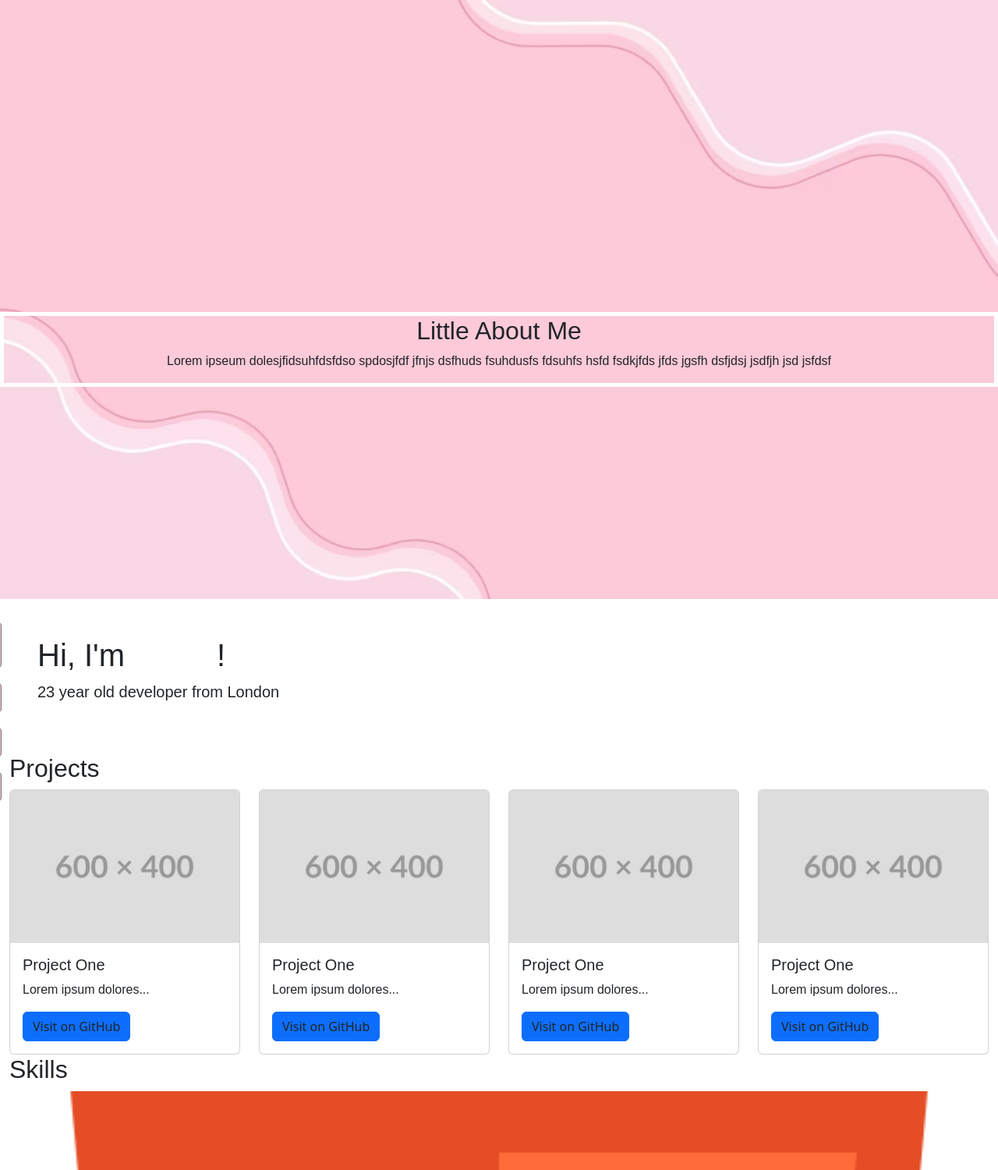
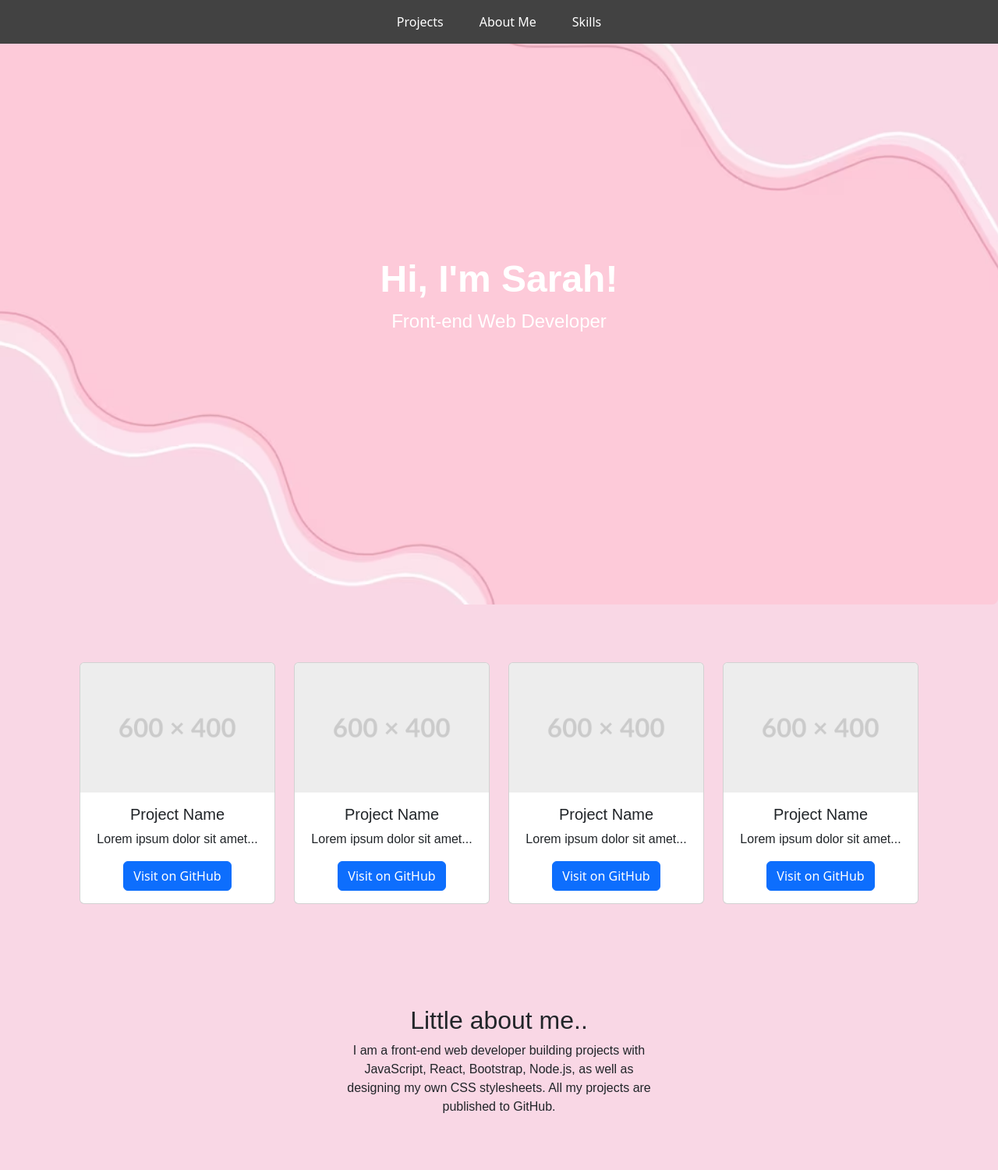
Before and after one commit to skechekar/bootstrap-portfolio, a plain HTML site: page index.html in a window 1280 px wide. Shown: the top 1500 px of the page at 78% size. Drawn offline with nearby package versions, Linux system fonts and the light colour scheme.

Commit message:
edited css

```diff
--- a/assets/css/style.css
+++ b/assets/css/style.css
@@ -1,19 +1,7 @@
 /* General */
 
-html {
-    scroll-behavior: smooth;
-    height: 100%;
-    width: 100%;
-}
-
 body {
-    width: 100%;
-    height: 100%;
-}
-
-a {
-    text-decoration: none !important;
-    color: inherit !important;
+    background-color: #f9d7e5 !important;
 }
 
 /* Text */
@@ -25,59 +13,110 @@ p {
     font-family: Arial, Helvetica, sans-serif;
 }
 
-/* Hero Image */
-
-.background {
-    background-image: url(../images/pinkhero.jpeg);
-    width: 100%;
-    height: 96%;
-    top: 0;
-    background-repeat: no-repeat;
-    background-size: cover;
-    z-index: -1;
-}
-
 /* Navbar */
 
-#navbar {
-    position: fixed;
+.customNav {
+    position: fixed !important;
+    width: 100%;
+    background: url("../images/transparency.png");
+    background-color: transparent;
+    background-size: cover;
     z-index: 10;
 }
 
-.nav-container {
-    margin: 20px;
-    width: auto;
-    overflow: hidden;
-    background-color: transparent;
-    position: absolute;
-    top: 0;
+.navbar-nav {
+    margin-left: auto;
+    margin-right: 0 !important;
 }
 
-#navlink {
-    float: inline-end;
-    color: #000000;
-    padding: 7px;
-    margin: 10px;
-    background-color: pink;
-    text-decoration-line: none;
+.nav-item {
+    margin: 0px 15px;
 }
 
-#navlink:hover {
-    background-color: rgb(206, 115, 132);
+.customNav a {
+    color: white !important;
+}
+
+.nav-link:hover {
+    color: rgb(236, 157, 157) !important;
 }
 
 /* Jumbotron */
 
-.name {
+.pinkBackground {
+    background-image: url(../images/pinkhero.jpeg);
+    background-size: cover;
+    background-repeat: no-repeat;
+    height: calc(100vh - 25px);
+    display: flex;
+    align-items: center;
+    justify-content: center;
+}
+
+.jumboCopy {
+    width: 70%;
+    min-width: 500px;
+    max-width: 700px;
     color: white;
+    text-align: center;
+}
+
+/* Project Cards */
+
+.content {
+    padding: 50px;
+}
+
+.projects {
+    padding: 0px 90px 30px 90px;
+}
+
+.cardContainer {
+    text-align: center;
+}
+
+.card img {
+    transition: all 0.5s ease-in-out;
+    opacity: 0.5;
+}
+
+.card img:hover {
+    box-shadow: inset 0px 0px 20px rgba(232,102,236,1), 0 0 15px rgba(232,102,236,1);
+    opacity: 1;
 }
 
 /* About Me */
 
 .about {
-    position: absolute;
-    top: 400px;
+    width: 40%;
     text-align: center;
-    border: solid white 5px;
-    display: inline-block !important;
+    padding: 50px;
 }
+
+/* Skills */
+
+.skills {
+    display: flex;
+    justify-content: center;
+    padding-bottom: 100px;
+}
+
+.skillicon {
+    width: 70px;
+    height: 70px;
+    margin: 15px;
+}
+
+/* Footer */
+
+.contacticon {
+    width: 40px;
+    margin: 10px;
+}
+
+.contact {
+    background-color: white;
+    padding: 20px;
+    display: flex;
+    justify-content: center;
+}
--- a/index.html
+++ b/index.html
@@ -10,48 +10,51 @@
     <link rel="stylesheet" href="./assets/css/style.css"
 
 </head>
+
 <body>
 
-<!-- Hero Image -->
-<div class="background">
-</div>
-
 <!-- Navbar -->
-    <nav class="navbar bg-body-tertiary" id="navbar">
-        <form class="container-fluid justify-content-end nav-container">
-          <button class="btn btn-sm btn-outline-secondary" type="button" id="navlink"><a href="#about">About Me</a></button>
-          <button class="btn btn-sm btn-outline-secondary" type="button" id="navlink"><a href="#projects">Projects</a></button>
-          <button class="btn btn-sm btn-outline-secondary" type="button" id="navlink">Skills</button>
-          <button class="btn btn-sm btn-outline-secondary" type="button" id="navlink">Contact</button>
-        </form>
-    </nav>
+    <nav class="navbar navbar-expand-lg bg-body-tertiary customNav">
+    <div class="container-fluid">
+      <button class="navbar-toggler" type="button" data-bs-toggle="collapse" data-bs-target="#navbarSupportedContent" aria-controls="navbarSupportedContent" aria-expanded="false" aria-label="Toggle navigation">
+        <span class="navbar-toggler-icon"></span>
+      </button>
+      <div class="collapse navbar-collapse" id="navbarSupportedContent">
+        <ul class="navbar-nav me-auto mb-2 mb-lg-0">
+          <li class="nav-item">
+            <a class="nav-link" href="#projects">Projects</a>
+          </li>
+          <li class="nav-item">
+            <a class="nav-link" href="#about">About Me</a>
+          </li>
+          <li class="nav-item">
+            <a class="nav-link" href="#skills">Skills</a>
+          </li>
+        </ul>
+      </div>
+    </div>
+  </nav>
 <!-- End Navbar -->
 
 <!-- Jumbotron -->
-    <div class="container-fluid p-5 jumbotron pinkBackground" id="about">
-        <h1>Hi, I'm <span class="name">Sarah</span>!</h1>
-        <p class="lead">23 year old developer from London</p>
+    <div class="p-5 mb-4 bg-body-tertiary rounded-3 pinkBackground">
+        <div class="container-fluid py-5 jumboCopy">
+            <h1 class="display-5 fw-bold">Hi, I'm Sarah!</h1>
+            <p class="col-md-12 fs-4">Front-end Web Developer</p>
+        </div>
     </div>
 <!-- End Jumbotron -->
 
-<!-- About Me -->
-    <div class="container-fluid about">
-        <h2 class="sectionHeading" id="aboutHeading">Little About Me</h2>
-        <p>Lorem ipseum dolesjfidsuhfdsfdso spdosjfdf jfnjs dsfhuds fsuhdusfs fdsuhfs hsfd fsdkjfds jfds jgsfh dsfjdsj jsdfjh jsd jsfdsf<p>
-    </div>
-<!-- End About Me -->
-
 <!-- Cards-->
     <div class="container-fluid content" id="projects">
-        <h2 class="sectionheading">Projects</h2>
         <div class="row projects">
     <!-- Card 1 -->
             <div class="cardContainer col-lg-3 col-md-4 col-sm-12">
                 <div class="card">
                     <img src="./assets/images/placeholder600x400.jpg" class="card-img-top">
                     <div class="card-body">
-                        <h5 class="card-title">Project One</h5>
-                        <p class="card-text">Lorem ipsum dolores...</p>
+                        <h5 class="card-title">Project Name</h5>
+                        <p class="card-text">Lorem ipsum dolor sit amet...</p>
                         <a href="#" class="btn btn-primary">Visit on GitHub</a>
                     </div>
                 </div>
@@ -61,8 +64,8 @@
                 <div class="card">
                     <img src="./assets/images/placeholder600x400.jpg" class="card-img-top">
                     <div class="card-body">
-                        <h5 class="card-title">Project One</h5>
-                        <p class="card-text">Lorem ipsum dolores...</p>
+                        <h5 class="card-title">Project Name</h5>
+                        <p class="card-text">Lorem ipsum dolor sit amet...</p>
                         <a href="#" class="btn btn-primary">Visit on GitHub</a>
                     </div>
                 </div>
@@ -72,8 +75,8 @@
                 <div class="card">
                     <img src="./assets/images/placeholder600x400.jpg" class="card-img-top">
                     <div class="card-body">
-                        <h5 class="card-title">Project One</h5>
-                        <p class="card-text">Lorem ipsum dolores...</p>
+                        <h5 class="card-title">Project Name</h5>
+                        <p class="card-text">Lorem ipsum dolor sit amet...</p>
                         <a href="#" class="btn btn-primary">Visit on GitHub</a>
                     </div>
                 </div>
@@ -83,8 +86,8 @@
                 <div class="card">
                     <img src="./assets/images/placeholder600x400.jpg" class="card-img-top">
                     <div class="card-body">
-                        <h5 class="card-title">Project One</h5>
-                        <p class="card-text">Lorem ipsum dolores...</p>
+                        <h5 class="card-title">Project Name</h5>
+                        <p class="card-text">Lorem ipsum dolor sit amet...</p>
                         <a href="#" class="btn btn-primary">Visit on GitHub</a>
                     </div>
                 </div>
@@ -93,24 +96,30 @@
     </div>
 <!-- End Cards -->
 
+<!-- About -->
+    <div class="about mx-auto" id="about">
+        <h2>Little about me..</h2>
+        <p>I am a front-end web developer building projects with JavaScript, React, Bootstrap, Node.js, as well as designing my own CSS stylesheets. All my projects are published to GitHub.</p>
+    </div>
+<!-- End About -->
+
 <!-- Skills -->
-    <div class="container-fluid skills">
-        <h2 class="sectionHeading">Skills</h2>
-        <div class="row skills">
-            <img src="./assets/images/htmllogo.png" alt="html logo" id="html">
-            <img src="./assets/images/csslogo.png" alt="css logo" id="css">
-            <img src="./assets/images/jslogo_2.png" alt="javascript logo" id="js">
-            <img src="./assets/images/nodejslogo.png" alt="node.js logo" id="nodejs">
-            <img src="./assets/images/reactlogo.png" alt="react logo" id="react">
-            <img src="./assets/images/ui-ux.png" alt="ui and ux" id="ui-ux">
+    <div class="container-fluid skills" id="skills">
+            <img src="./assets/images/htmllogo.png" alt="html logo" id="html" class="skillicon">
+            <img src="./assets/images/csslogo.png" alt="css logo" id="css" class="skillicon">
+            <img src="./assets/images/jslogo_2.png" alt="javascript logo" id="js" class="skillicon">
+            <img src="./assets/images/nodejslogo.png" alt="node.js logo" id="nodejs" class="skillicon">
+            <img src="./assets/images/reactlogo.png" alt="react logo" id="react" class="skillicon">
+            <img src="./assets/images/ui-ux.png" alt="ui and ux" id="ui-ux" class="skillicon">
+    </div>
 <!-- End Skills -->
 
 <!-- Footer/Contact -->
     <footer class="container-fluid contact">
         <div class="contact">
-            <a href="https://github.com/skechekar" target="_blank"><img src="./assets/images/githublogo_2.png" alt="link to github page" id="github" /></a>
-            <a href="https://linkedin.com/in/skechekar" target="_blank"><img src="./assets/images/linkedinlogo.png" alt="link to linkedin profile" id="linkedin" /></a>
-            <a href="mailto:skechekar@icloud.com"><img src="./assets/images/email_2.png" alt="link to email me" id="mail" /></a>
+            <a href="https://github.com/skechekar" target="_blank"><img src="./assets/images/githublogo_2.png" alt="link to github page" id="github" class="contacticon" /></a>
+            <a href="https://linkedin.com/in/skechekar" target="_blank"><img src="./assets/images/linkedinlogo.png" alt="link to linkedin profile" id="linkedin" class="contacticon" /></a>
+            <a href="mailto:skechekar@icloud.com"><img src="./assets/images/email_2.png" alt="link to email me" id="mail" class="contacticon" /></a>
         </div>
     </footer>
 <!-- End Footer/Contact-->
```
Also changed, not shown: assets/images/transparency.png (added).
